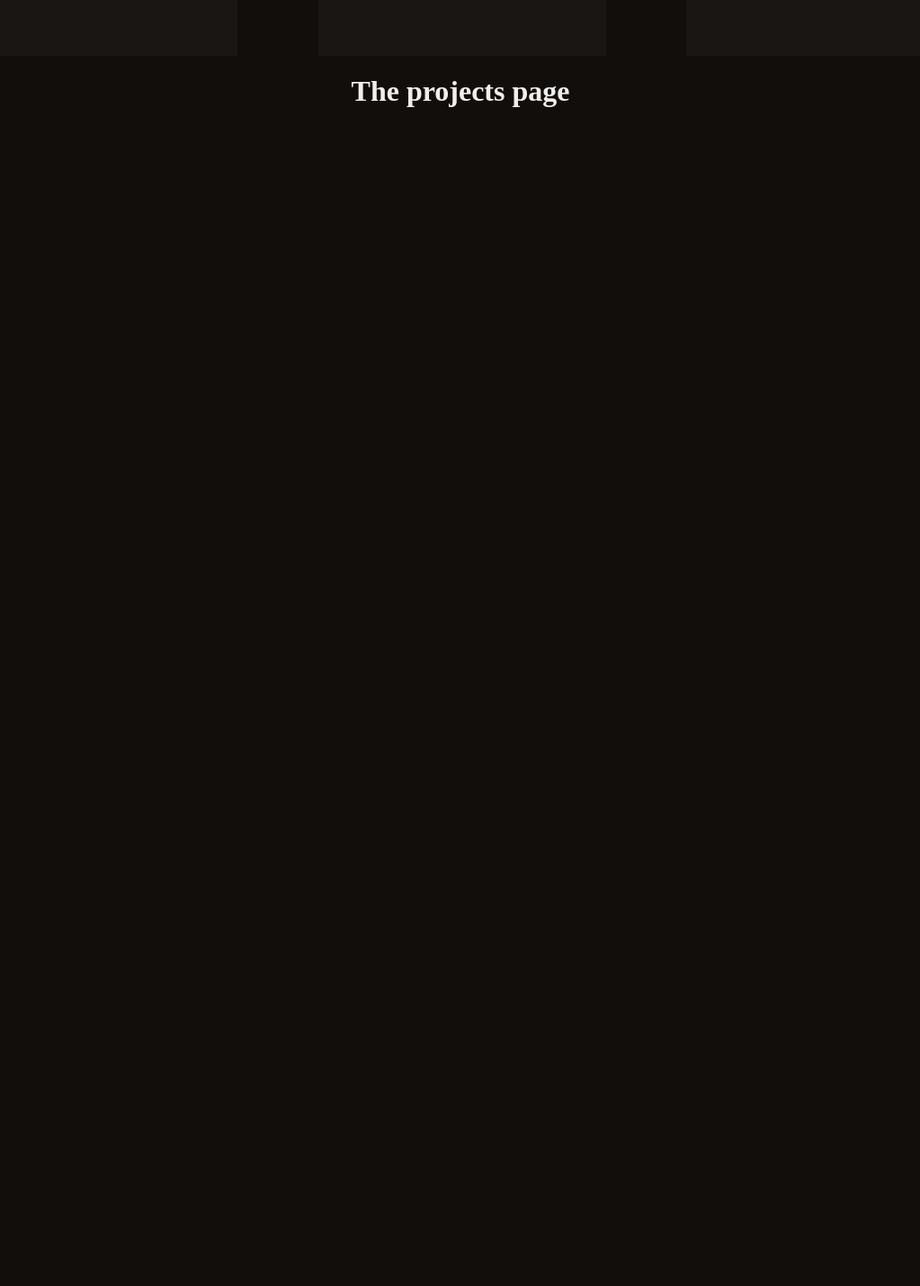
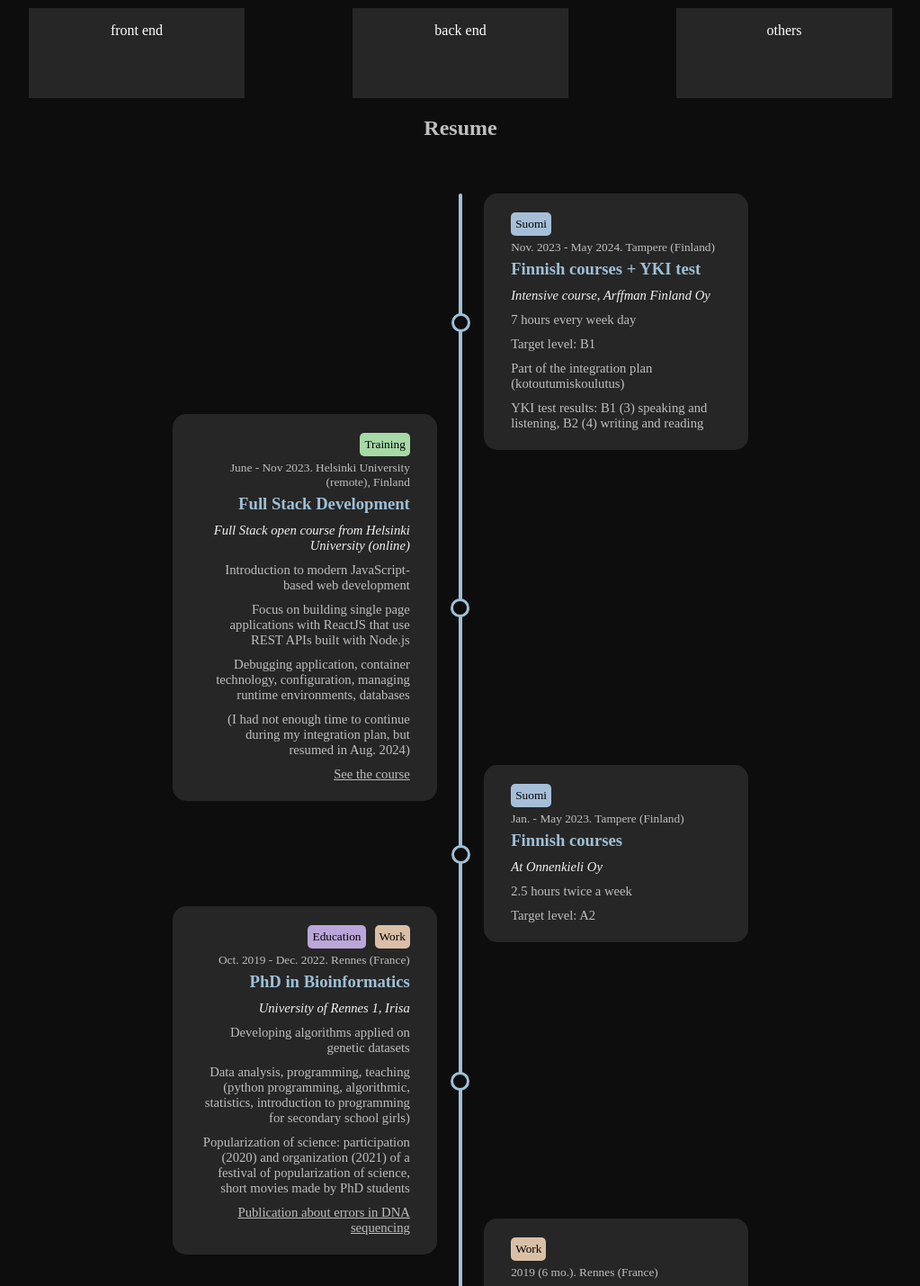
Before and after one commit to nuoskala/portfolio, a React app in the folder portfolio-front/: page / in a window 1280 px wide. Shown: the part 1100-2529 px from the top of the page at 90% size, without its empty margins (128-1151 px from the left). Before the commit the page ends 1242 px from the top, so only its background shows below. Built offline with nearby package versions, Linux system fonts and the light colour scheme; the HTML template or start-up script is replaced by a standard one.

Commit message:
feat/style: add resume

```diff
--- a/portfolio-front/src/App.css
+++ b/portfolio-front/src/App.css
@@ -1,27 +1,26 @@
 :root {
-  /* backgrounds */
-  --background-color: #110E0C;          /* main background color, for the whole page*/
-  --background-color-element: #1A1614;  /* used for elements / cards*/
+  /* main (dark) color */
+  --dark-100: hsl(0, 0%, 5%);          /* for body background color*/
+  --dark-200: #262626;         /* for cards background color*/
+  --dark-300: hsl(0, 0%, 25%);         /* for buttons */
+  --dark-800: hsl(0, 0%, 75%);         /* light background / for buttons */
 
-  /* text */
-  --title-color: #F1EEEC;               /* for titles, brighter */
-  --main-text-color: #DEDBD9;           /* for main text content and dark buttons, a bit darker */
-  --text-color-dark: #221D1A;           /* for text on light backgrounds, dark */
+  /* secondary (blue) color */
+  --sec-color: #9EC0D6;
 
-  /* buttons */
-  --button-bgcolor-dark: #171F24;       /* dark background for buttons - dark secondary color */
-  --button-bgcolor-blue: #25455A;       /* blue background for buttons - light secondary color */
-  --button-bgcolor-light: #C1B4A8;      /* light background for buttons */
+  /* accent / call to action (orange) color */
+  --cta-color-light: hsl(25, 70%, 60%);
+  --cta-color-dark: hsl(25, 70%, 40%);
 
-  /* call to action color */
-  --cta-color-light: #DF894A;
-  --cta-color-dark: #905B34;
+  /* text color */
+  --title-color: #f2f2f2;       /* for titles, brighter */
+  --content-color: #bfbfbf;  /* 999999 #DEDBD9; */     /* <=> dark-600 ; for main text content */
 }
 
 /* --- --- --- */
 
 body {
-  background-color: var(--background-color) ;
+  background-color: var(--dark-100) ;
   padding-top: 60px;
 }
 
@@ -30,9 +29,15 @@ h1 {
   text-align: center;
 }
 
+h2 {
+  color: var(--content-color);
+  text-align: center;
+}
+
+
 p.name {
   white-space: nowrap;
-  color: var(--main-text-color);
+  color: var(--content-color);
   font-family: cursive;
   font-size: 1.1rem;
   padding-left: 1rem;
@@ -43,7 +48,7 @@ p.name {
   display: flex;
   justify-content: space-between;
   align-items: center;
-  background-color: var(--background-color-element);
+  background-color: var(--dark-100);
   position: absolute;
   left: 0;
   top: 0;
@@ -61,7 +66,7 @@ p.name {
 .navbar-link{
   display: inline-block;
   font-size: 1rem;
-  color: var(--main-text-color);
+  color: var(--content-color);
   text-decoration: none;
   padding-left: 1rem;
   padding-right: 1rem;
@@ -69,7 +74,7 @@ p.name {
 .navbar-link:after {
   display:block;
   content: '';
-  border-bottom: solid 3px var(--button-bgcolor-blue);
+  border-bottom: solid 3px var(--sec-color);
   transform: scaleX(0);
   transition: transform 250ms ease-in-out;
 }
@@ -90,7 +95,7 @@ p.name {
 .navbar-icon:hover, .navbar-icon:focus{
   border: 3px solid transparent;
   outline: 2px solid var(--cta-color-light);
-  color: var(--main-text-color);
+  color: var(--content-color);
   border-radius: 50%;
   transition: .1s;
   transform: scale(1.1);
@@ -98,19 +103,182 @@ p.name {
 
 /* --- --- --- About --- --- --- */
 
-.container {
+.skills-container {
   color: white;
   display: flex;
   justify-content: space-between;
   align-items: center;
-  width: 89vw; /* TODO why not 90 (100 - 2*5 padding)?*/
-  padding-left: 5vw;
-  padding-right: 5vw;
+  width: 75vw;
+  margin: 0 auto;
 }
 
-.item {
-  width: 25vw;
+.skills-item {
+  width: 25%;
   height: 100px;
-  background-color: var(--background-color-element);
+  background-color: var(--dark-200);
   text-align: center;
 }
+
+/* --- --- --- Resume timeline --- --- --- */
+
+.resume-container {
+  display: flex;
+  flex-wrap: wrap;
+  position: relative;
+  justify-content: space-around;
+  width: 50vw;
+  margin: 0 auto;
+  padding-top: 5vh;
+  padding-bottom: 5vh;
+  border-radius: 25px;
+}
+
+
+/* odd items */
+.resume-container .resume-item {
+  border-radius: 15px;
+  display: flex;
+  justify-content: flex-start;
+  flex-wrap: wrap;
+  position: relative;
+  width: 45%;
+  margin-left: calc(50% + 2vw);
+  background-color: var(--dark-200);
+  padding: 2vh 2vw;
+  margin-bottom: -5vh;
+}
+
+/* even items */
+.resume-container .resume-item:nth-child(even) {
+  justify-content: flex-end;
+  text-align: right;
+  margin-right: calc(50% + 2vw);
+  margin-left: auto;
+
+}
+
+
+/* vertical bar in between */
+.resume-container:after {
+  display: block;
+  background-color: var(--sec-color);
+  content: '';
+  position: absolute;
+  top: 5vh;
+  left: calc(50% - 2px);
+  width: 4px;
+  height: calc(100% - 5vh) ;
+  border-radius: 5px;
+}
+
+
+/* ... content ... */
+
+/* tags */
+.resume-item .tag {
+    border-radius: 5px;
+    position: relative;
+    margin: 5px;
+    font-size: 10pt;
+    padding: 5px;
+  }
+
+
+/* date and location */
+.resume-item .dateLocation {
+  position: relative;
+  width: 100%;
+  padding: 0 5px;
+  font-size: 10pt;
+  color: var(--content-color);
+}
+
+
+
+
+/* title */
+.resume-item .title {
+  position: relative;
+  color: var(--sec-color);
+  width: 100%;
+  font-size: 14pt;
+  padding: 5px;
+  font-weight: bold;
+  max-height: fit-content;
+}
+
+/* description */
+.resume-item .description {
+  position: relative;
+  font-size: 11pt;
+  font-style: italic;
+  padding: 5px;
+  color: var(--title-color);
+  width: 100%;
+}
+
+
+
+/* content */
+.resume-item .content {
+  position: relative;
+  font-size: 11pt;
+  padding: 5px;
+  color: var(--content-color);
+}
+
+/* links */
+.resume-item a {
+  position: relative;
+  font-size: 11pt;
+  padding: 5px;
+  color: var(--content-color);
+}
+.resume-item a:hover {
+    color: var(--sec-color);
+}
+
+.resume-container .resume-item .circle {
+  width: 15px;
+	height: 15px;
+	background-color: var(--dark-100);
+	border-radius: 50%;
+  border: 3px solid var(--sec-color);
+  position: absolute;
+  top: calc(50% - 10px);
+  left: calc(-2vw - 10px);
+  right: 0;
+  z-index: 100;
+
+  /* .resume-container .resume-item:nth-child(odd) .circle {
+	width: 0;
+	height: 0;
+	border-top: 8px solid transparent;
+	border-left: 16px solid var(--sec-color);
+	border-bottom: 8px solid transparent;
+  position: absolute;
+  top: calc(50% - 5px);
+  left: calc(-2vw);
+  right: 0;
+  z-index: 100;
+  */
+}
+.resume-container .resume-item:nth-child(even) .circle{
+
+  left: auto;
+  right: calc(-2vw - 10px);
+
+
+  /*
+  width: 0;
+	height: 0;
+	border-top: 8px solid transparent;
+	border-right: 16px solid var(--sec-color);
+	border-bottom: 8px solid transparent;
+  position: absolute;
+  top: calc(50% - 5px);
+  left: auto;
+  right: calc(-2vw);
+  z-index: 100;
+  */
+}
--- a/portfolio-front/src/components/About.jsx
+++ b/portfolio-front/src/components/About.jsx
@@ -1,28 +1,255 @@
-const About = () => (
+const resumeData = [
+    {
+        title: 'Finnish courses + YKI test',
+        location: 'Tampere (Finland)',
+        description: 'Intensive course, Arffman Finland Oy',
+        content: [
+            '7 hours every week day',
+            'Target level: B1',
+            'Part of the integration plan (kotoutumiskoulutus)',
+            'YKI test results: B1 (3) speaking and listening, B2 (4) writing and reading'
+        ],
+        date: 'Nov. 2023 - May 2024',
+        tags: ['Suomi'],
+        id: 'Fullstack Open'
+    },
+  {
+      title: 'Full Stack Development ',
+      location: 'Helsinki University (remote), Finland',
+      description: 'Full Stack open course from Helsinki University (online)',
+      content: [
+          'Introduction to modern JavaScript-based web development',
+          'Focus on building single page applications with ReactJS that use REST APIs built with Node.js',
+          'Debugging application, container technology,  configuration, managing runtime environments, databases',
+          '(I had not enough time to continue during my integration plan, but resumed in Aug. 2024)'],
+      date: 'June - Nov 2023',
+      tags: ['Training'],
+      link: {
+          url:
+              'https://fullstackopen.com/',
+          text: 'See the course'
+      },
+      id: 'Fullstack Open'
+  },
+  {
+      title: 'Finnish courses',
+      location: 'Tampere (Finland)',
+      description: 'At Onnenkieli Oy',
+      content: [
+        '2.5 hours twice a week',
+        'Target level: A2'
+      ],
+      date: 'Jan. - May 2023',
+      tags: ['Suomi'],
+      id: 'Onnenkieli'
+  },
+  {
+      title: 'PhD in Bioinformatics',
+      location: 'Rennes (France)',
+      description: 'University of Rennes 1, Irisa',
+      content: [
+          'Developing algorithms applied on genetic datasets',
+          'Data analysis, programming, teaching (python programming, algorithmic, statistics, introduction to programming for secondary school girls)',
+          'Popularization of science: participation (2020) and organization (2021) of a festival of popularization of science, short movies made by PhD students'
+      ],
+      date: 'Oct. 2019 - Dec. 2022',
+      tags: ['Education', 'Work'],
 
+      link: {
+          url:
+              ' https://doi.org/10.1371/journal.pone.0257521',
+          text: 'Publication about errors in DNA sequencing'
+      },
+      id: 'PhD'
+  },
+  {
+      title: 'Internship - Bioinformatics',
+      location: 'Rennes (France)',
+      description: 'Master\'s internship in Inria research lab',
+      content: ['Analysis of genomic sequences to infer errors during data generation'],
+      date: '2019 (6 mo.)',
+      tags: ['Work'],
+      id: 'Stage M2'
+  },
+  {
+      title: 'Internship - Bioinformatics',
+      location: 'Rennes (France)',
+      description: 'Master\'s internship in INRA research lab',
+      content: [
+          'Integrate and request datasets obtained from different technologies and fields',
+      ],
+      date: '2018 (4 mo.)',
+      tags: ['Work'],
+      link: {
+          url:
+              'https://doi.org/10.1371/journal.pgen.1007593',
+          text: 'Contributed to a publication'
+      },
+      id: 'Stage M1'
+  },
+  {
+      title: 'Bioinformatics',
+      location: 'Rennes (France)',
+      description: 'Master\'s degree, University of Rennes 1',
+      content: [
+          'Programming (Python, Java), Git',
+          'Linux environment, bash commands',
+          'Biological systems modeling, statistics, genomic data analysis'
+      ],
+      date: '2017 - 2019',
+      tags: ['Education'],
+      id: 'Master bioinfo'
+  },
+  {
+    title: 'Biology of organisms',
+    location: 'Rennes (France)',
+    description: 'Bachelor\'s degree, University of Rennes 1',
+    content: [
+    'Stastistics, introduction to programming (R)',
+    'Physiology, animal behavior, population genetics'
+    ],
+    date: '2014 - 2017',
+    tags: ['Education'],
+    id: 'L3 bio'
+  },
+  /*
+  {
+      title: '"Classe préparatoire aux grandes écoles" (Biology)',
+      location: 'Rennes, France',
+      content: [
+          'Two-year intensive preparation courses for the entrance exam to French (veterinarian or agri-food processing) schools.',
+          'Biology, mathematics, physics and chemistry, introduction to programming'
+      ],
+      date: '2014 - 2016',
+      tags: ['Education'],
+      id: 'prepa'
+  },
+  */
+
+];
+
+
+
+const Tag = (prop) => {
+
+  const trainingColor =  'hsl(120, 40%, 75%)'  // green
+  const suomiColor = 'hsl(210, 40%, 75%)'  // blue
+  const educationColor = 'hsl(265, 40%, 75%)' // lilas
+  const workColor = 'hsl(30, 40%, 75%)' // yellow
+
+  let color = 'black'
+  if (prop.name === 'Work'){
+      color = workColor
+  } else if (prop.name === 'Training'){
+      color = trainingColor
+  } else if (prop.name === 'Suomi'){
+      color = suomiColor
+  } else if (prop.name === 'Education'){
+      color = educationColor
+  }
+  return (
+      <div className='tag'
+          key={prop.name}
+          style={{backgroundColor:color}}>
+          {prop.name}
+      </div>
+  )
+}
+
+const Content = (prop) => {
+    return (
+        <div className='content'
+            key={prop.content}
+            >
+            {prop.content}
+    </div>
+    )
+}
+
+const ResumeItem = (prop) => {
+  const tags = prop.tag.map(t =>
+      <Tag key={t} name={t}> {t} </Tag>
+  )
+  const title = <div className='title'> {prop.title} </div>
+  const dateLocation = <div className='dateLocation'> {prop.date}. {prop.location} </div>
+  const description = <div className='description'> {prop.description}</div>
+  const contents = prop.content.map(t =>
+      <Content key={t} content={t}>  {t} </Content>
+  )
+  const circle = <div className="circle"></div>
+
+  let link = ''
+  if (prop.link) {
+      link = <a
+          href={prop.link.url}
+          target="_blank"
+          rel="noopener noreferrer"
+      > {prop.link.text}</a>
+  }
+
+  return (
+      <div className='resume-item'>
+        {tags}
+        {dateLocation}
+        {title}
+        {description}
+        {contents}
+        {link}
+        {circle}
+      </div>
+  )
+}
+
+const Skills = () => (
+  <div className="skills-container">
+    <div className="skills-item">
+      <p>front end</p>
+    </div>
+    <div className="skills-item">
+      <p>back end</p>
+    </div>
+    <div className="skills-item">
+      <p>others</p>
+    </div>
+
+  </div>
+)
+
+
+
+const Resume = () => {
+  return (
+      <div className='resume-container'>
+          {resumeData.map(item =>
+              <ResumeItem
+                  key={item.id}
+                  title={item.title}
+                  tag={item.tags}
+                  date={item.date}
+                  location={item.location}
+                  description={item.description}
+                  content={item.content}
+                  link={item.link}
+              />)}
+      </div>
+  )
+}
+
+
+
+const About = () => {
+
+  return (
     <div>
       <h1>The about page</h1>
 
-      <div className="container">
+      <h2>Skills</h2>
+      <Skills />
 
-        <div className="item">
-          <p>front end</p>
-        </div>
-
-        <div className="item">
-          <p>back end</p>
-        </div>
-
-        <div className="item">
-          <p>other programming tools</p>
-
-        </div>
-
-
-      </div>
-
+      <h2>Resume</h2>
+      <Resume />
     </div>
-
   )
+}
 
 export default About
```
